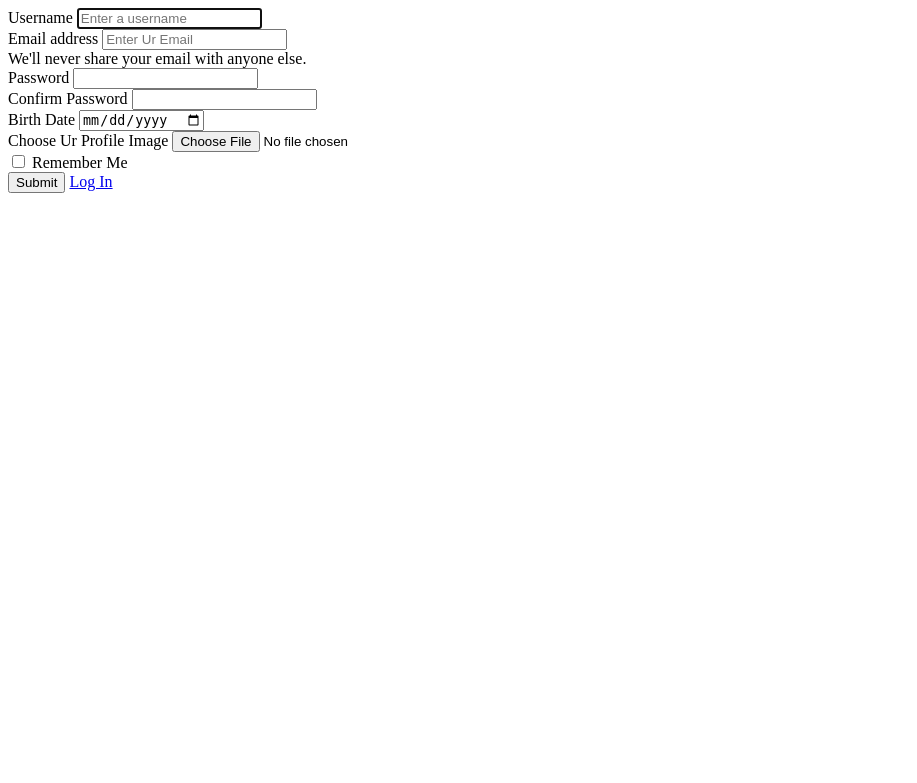
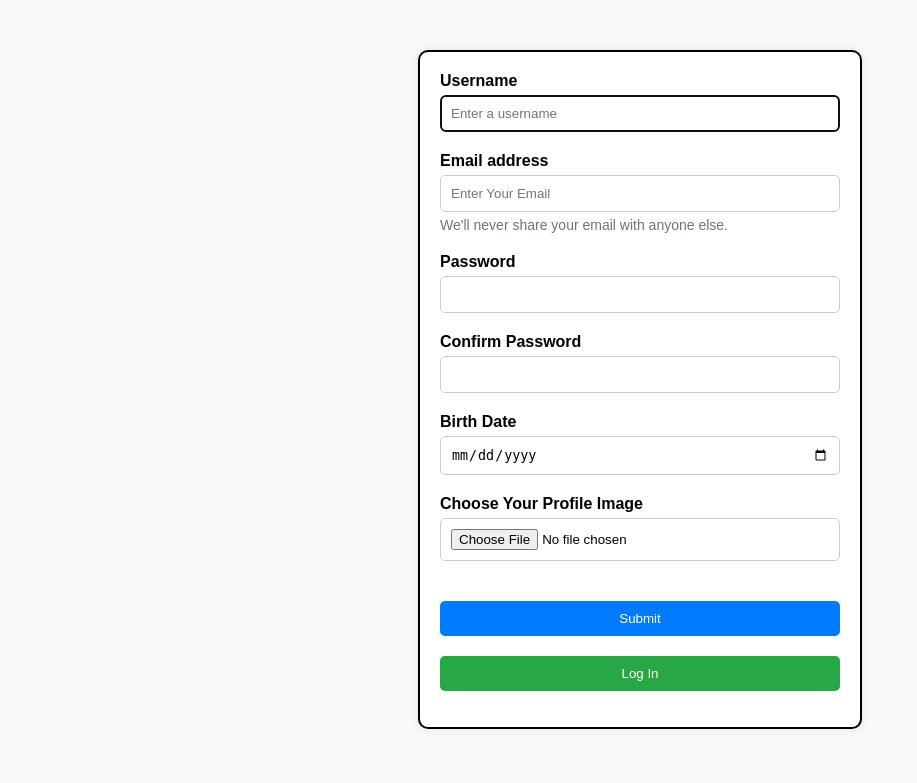
Before and after one commit to Nova-VI/PHP-RT2, a PHP site: page /signup.php in a window 1280 px wide. Shown: the top 783 px of the page, without its empty margins (0-917 px from the left). Run offline with PHP 8.4, Linux system fonts and the light colour scheme.

Commit message:
Added some UI to the login / signup pages

```diff
--- a/signup.php
+++ b/signup.php
@@ -1,4 +1,86 @@
-<div class="container mt-5 col-4 bg-light p-4 rounded-3 shadow">
+<style>
+    body {
+        font-family: Arial, sans-serif;
+        background-color: #f8f9fa;
+        margin: 0;
+        padding: 0;
+    }
+
+    .container {
+        max-width: 400px;
+        margin: 50px auto;
+        padding: 20px;
+        background-color: #fff;
+        border-radius: 10px;
+        box-shadow: 0 0 10px rgba(0, 0, 0, 0.1);
+        border: 2px solid black;
+    }
+
+    .form-group {
+        margin-bottom: 20px;
+    }
+
+    .form-label {
+        display: block;
+        font-weight: bold;
+        margin-bottom: 5px;
+    }
+
+    .form-control {
+        width: 100%;
+        padding: 10px;
+        border-radius: 5px;
+        border: 1px solid #ccc;
+    }
+
+    .form-text {
+        font-size: 14px;
+        color: #6c757d;
+        margin-top: 5px;
+    }
+
+    .text-danger:not(:empty) {
+        border: 2px solid #dc3545;
+        color: #dc3545;
+        margin-bottom: 10px;
+        padding: 30px;
+        border-radius: 10px;
+    }
+
+    .btn-primary {
+        background-color: #007bff;
+        color: #fff;
+        border: none;
+        padding: 10px 20px;
+        border-radius: 5px;
+        cursor: pointer;
+        transition: background-color 0.3s ease;
+        width: 100%;
+        margin: 20px 0;
+    }
+
+    .btn-primary:hover {
+        background-color: #0056b3;
+    }
+
+    .btn-secondary {
+        width: 100%;
+        background-color: #28a745;
+        color: #fff;
+        border: none;
+        padding: 10px 20px;
+        border-radius: 5px;
+        cursor: pointer;
+        transition: background-color 0.3s ease;
+        margin-right: 10px;
+    }
+
+    .btn-secondary:hover {
+        background-color: #218838;
+    }
+</style>
+
+<div class="container">
     <div class="text-danger" id="danger"></div>
 
     <form onsubmit="submitForm()" method="post" enctype="multipart/form-data" novalidate>
@@ -7,9 +89,9 @@
             echo '<div class="text-danger">' . $_SESSION['errors']['fetch'] . '</div>';
         }
         ?>
-        <div class="mb-3">
+        <div class="form-group">
             <label for="usernamefield" class="form-label">Username</label>
-            <input type="text" class="form-control" id="usernamefield" aria-describedby="emailHelp" placeholder="Enter a username" required autofocus name="username">
+            <input type="text" class="form-control" id="usernamefield" placeholder="Enter a username" required autofocus name="username">
             <?php
             if (isset($_SESSION['errors']['username'])) {
                 echo '<div class="text-danger">' . $_SESSION['errors']['username'] . '</div>';
@@ -17,10 +99,10 @@
             ?>
         </div>
 
-        <div class="mb-3">
+        <div class="form-group">
             <label for="emailfield" class="form-label">Email address</label>
-            <input type="email" class="form-control" id="emailfield" aria-describedby="emailHelp" placeholder="Enter Ur Email" required autofocus name="email">
-            <div id="emailHelp" class="form-text">We'll never share your email with anyone else.</div>
+            <input type="email" class="form-control" id="emailfield" placeholder="Enter Your Email" required autofocus name="email">
+            <div class="form-text">We'll never share your email with anyone else.</div>
             <?php
             if (isset($_SESSION['errors']['email']['require'])) {
                 echo '<div class="text-danger">' . $_SESSION['errors']['email']['require'] . '</div>';
@@ -30,9 +112,10 @@
             }
             ?>
         </div>
-        <div class="mb-3">
+
+        <div class="form-group">
             <label for="passwordfield" class="form-label">Password</label>
-            <input type="password" class="form-control" id="passwordfield" aria-describedby="passwordHelpBlock" name="password" required>
+            <input type="password" class="form-control" id="passwordfield" name="password" required>
             <?php
             if (isset($_SESSION['errors']['password'])) {
                 echo '<div class="text-danger">' . $_SESSION['errors']['password'] . '</div>';
@@ -40,9 +123,9 @@
             ?>
         </div>
 
-        <div class="mb-3">
+        <div class="form-group">
             <label for="cpasswordfield" class="form-label">Confirm Password</label>
-            <input type="password" class="form-control" id="cpasswordfield" aria-describedby="passwordHelpBlock" name="cpassword">
+            <input type="password" class="form-control" id="cpasswordfield" name="cpassword">
             <?php
             if (isset($_SESSION['errors']['cpassword'])) {
                 echo '<div class="text-danger">' . $_SESSION['errors']['cpassword'] . '</div>';
@@ -50,7 +133,7 @@
             ?>
         </div>
 
-        <div class="mb-3">
+        <div class="form-group">
             <label for="datefield" class="form-label">Birth Date</label>
             <input type="date" class="form-control" id="datefield" required autofocus name="birth">
             <?php
@@ -60,9 +143,9 @@
             ?>
         </div>
 
-        <div class="mb-3">
-            <label for="imagefield" class="form-label">Choose Ur Profile Image</label>
-            <input type="file" class="form-control" id="imagefield" aria-describedby="image-picker" name="profileimage">
+        <div class="form-group">
+            <label for="imagefield" class="form-label">Choose Your Profile Image</label>
+            <input type="file" class="form-control" id="imagefield" name="profileimage">
 
             <?php
             if (isset($_SESSION['errors']['extension'])) {
@@ -74,15 +157,11 @@
             ?>
         </div>
 
-        <div class="mb-3 form-check">
-            <input type="checkbox" class="form-check-input" id="exampleCheck1" name="check">
-            <label class="form-check-label" for="exampleCheck1">Remember Me</label>
-        </div>
-        <button type="submit" class="btn btn-primary ">Submit</button>
-        <a href=login.php class="btn btn-secondary">Log In</a>
-        <?php
-        unset($_SESSION["errors"]);
-        ?>
+        <button type="submit" class="btn-primary">Submit</button>
+        <button onclick="setActive(list[1])" class="btn-secondary">Log In</a>
+            <?php
+            unset($_SESSION["errors"]);
+            ?>
     </form>
 </div>
 
```
Also changed, not shown: login.php (+74 -15 lines), signup.action.php (+4 -11 lines).
